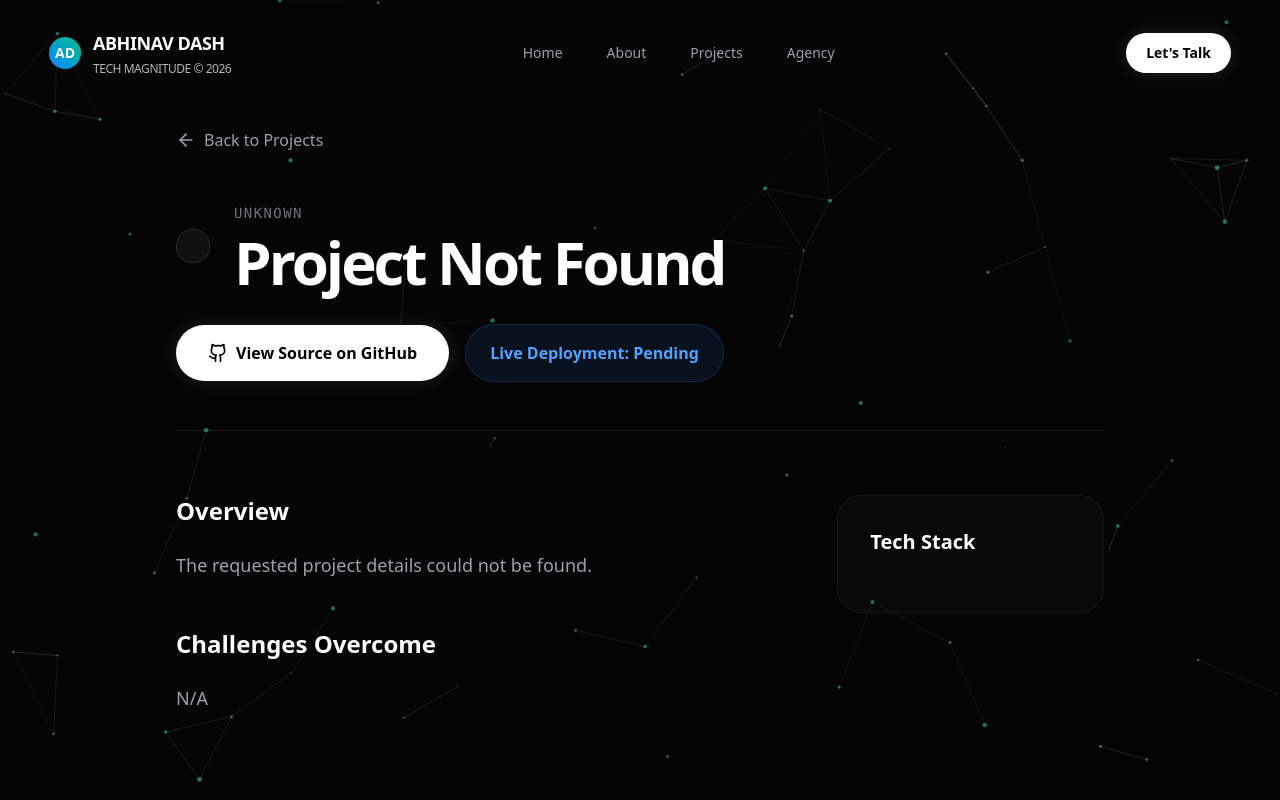
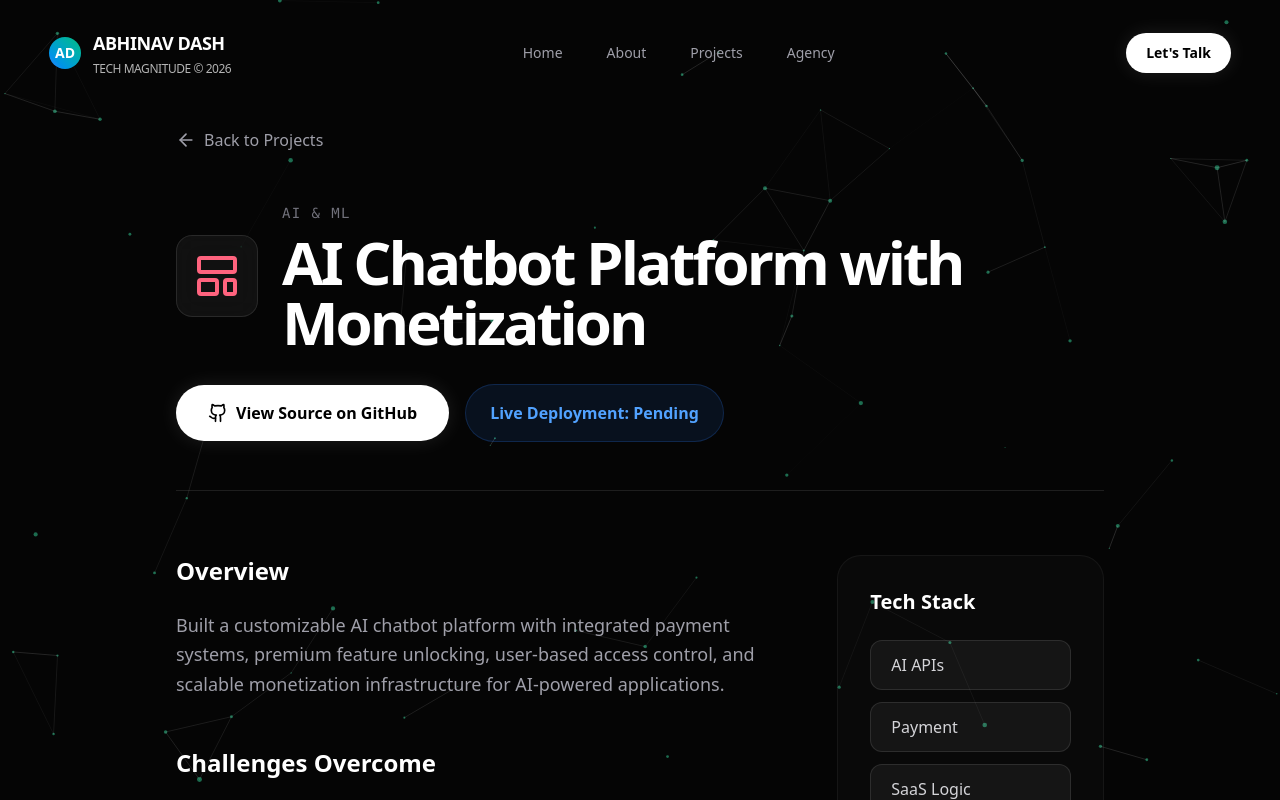
Before and after one commit to lightcode01-oss/Portfolio, a Next.js app: page /projects/ai-chatbot-monetization in a window 1280 px wide. Shown: the top 800 px of the page. Built offline with nearby package versions, Linux system fonts and the light colour scheme.

Commit message:
projects info edit 3

```diff
--- a/src/app/projects/[slug]/page.tsx
+++ b/src/app/projects/[slug]/page.tsx
@@ -13,52 +13,59 @@ export default function ProjectDetailsPage({ params }: { params: Promise<{ slug:
   const { slug } = use(params);
 
   const projectData = {
-    "ai-workspace": {
-      title: "AI Workspace",
-      category: "AI Infrastructure",
-      description:
-        "A scalable AI-powered workspace engineered for intelligent workflow execution, automation orchestration, and enterprise-level system integration. Designed to optimize operational processes through modular AI pipelines and real-time automation systems.",
-      tech: ["TypeScript", "Next.js", "AI Pipelines", "Node.js", "Automation"],
+    "nexus-os": {
+      title: "NEXUS OS — Autonomous AI Company Operating System",
+      category: "AI & ML",
+      description: "Designed and architected an enterprise-grade multi-agent AI operating system capable of managing autonomous AI employees, workflow execution, intelligent task delegation, memory systems, and real-world business automation pipelines.",
+      tech: ["Python", "FastAPI", "Next.js", "AI Agents", "Supabase", "Docker"],
       github: "https://github.com/lightcode01-oss/AI---WORKPLACE",
-      challenges:
-        "Designing asynchronous AI workflows capable of handling real-time operations, intelligent task execution, and scalable system communication without impacting frontend responsiveness or system stability.",
+      challenges: "Architecting a highly scalable multi-agent system where independent AI modules can communicate seamlessly without race conditions or memory leaks.",
       icon: <Cpu className="w-12 h-12 text-indigo-400" />
     },
-
-    "gdg-hackathon": {
-      title: "GDG Hackathon Core",
-      category: "Full Stack Engineering",
-      description:
-        "Developed a high-impact full-stack solution during the GDG Hackathon focused on scalability, modern user experience, and rapid deployment. Integrated multiple APIs and optimized frontend responsiveness for real-world usability.",
-      tech: ["JavaScript", "React", "Express.js", "Tailwind CSS", "API Integration"],
-      github: "https://github.com/lightcode01-oss/GDG_HACKATHON",
-      challenges:
-        "Managing rapid development cycles within strict hackathon timelines while maintaining clean architecture, responsive design systems, and scalable backend integration.",
+    "ai-workflow-automation": {
+      title: "AI Workflow Automation System",
+      category: "Automation",
+      description: "Built advanced AI automation workflows for client outreach, intelligent messaging, follow-ups, and operational automation using AI-driven response generation and multi-node execution systems.",
+      tech: ["n8n", "LLMs", "AI Agents", "Workflows", "APIs"],
+      github: "https://github.com/lightcode01-oss/AI-Workflow",
+      challenges: "Handling rate limits, complex conditional logic, and state management across hundreds of concurrent webhook triggers and LLM processing chains.",
+      icon: <Server className="w-12 h-12 text-violet-400" />
+    },
+    "food-delivery-ecosystem": {
+      title: "AI-Powered Food Delivery Ecosystem",
+      category: "Full Stack",
+      description: "Developed a scalable food delivery ecosystem integrating AI meal recommendations, real-time order tracking, cloud kitchen workflows, contactless delivery systems, live chat support, and eco-friendly operational infrastructure.",
+      tech: ["HTML", "CSS", "SCSS", "Java Script", "MongoDB", "Python"],
+      github: "https://github.com/lightcode01-oss/food-delivery",
+      challenges: "Maintaining sub-second latency for live order tracking using WebSockets while running computationally heavy AI recommendation algorithms in the background.",
       icon: <LayoutTemplate className="w-12 h-12 text-blue-400" />
     },
-
-    "esp-32-project": {
-      title: "ESP-32 Automata",
-      category: "IoT & Automation",
-      description:
-        "An IoT-based automation platform leveraging ESP-32 hardware for smart communication, real-time device control, wireless automation, and scalable sensor-driven operational systems.",
-      tech: ["C++", "ESP-32", "IoT", "WebSockets", "Hardware Automation"],
-      github: "https://github.com/lightcode01-oss/ESP-32-Project",
-      challenges:
-        "Optimizing hardware memory usage, ensuring stable real-time communication, and maintaining efficient wireless connectivity in resource-constrained IoT environments.",
-      icon: <Server className="w-12 h-12 text-emerald-400" />
+    "ai-saas-platform": {
+      title: "AI SaaS Subscription & Access Control Platform",
+      category: "Full Stack",
+      description: "Created a secure SaaS infrastructure with subscription management, premium AI feature access control, payment integration, user authentication, and scalable permission-based system architecture.",
+      tech: ["Next.js", "Firebase", "Authentication", "Payments", "Node.js"],
+      github: "https://github.com/lightcode01-oss/AI-SaaS",
+      challenges: "Ensuring 100% secure webhook processing for payment integration and building a flexible role-based access control (RBAC) system.",
+      icon: <Cpu className="w-12 h-12 text-emerald-400" />
     },
-
-    "dsa-vault": {
-      title: "Optimized DSA Vault",
-      category: "Core Engineering",
-      description:
-        "Comprehensive repository of optimized Data Structures and Algorithms implementations focused on computational efficiency, advanced problem-solving techniques, and scalable algorithmic architecture using C++ and Java.",
-      tech: ["C++", "Java", "Algorithms", "Optimization", "Problem Solving"],
-      github: "https://github.com/lightcode01-oss/CPP-C-DSA",
-      challenges:
-        "Building highly optimized implementations of complex algorithms while balancing execution speed, memory efficiency, and maintainable code structure.",
-      icon: <Cpu className="w-12 h-12 text-orange-400" />
+    "edtech-automation": {
+      title: "Educational Content Automation System",
+      category: "Automation",
+      description: "Developed AI-assisted educational systems for generating structured notes, previous-year questions, formula roadmaps, and academic resources focused on scalable learning workflows and exam preparation.",
+      tech: ["Python", "OCR", "PDF Automation", "EdTech", "AI"],
+      github: "https://github.com/lightcode01-oss/EdTech-Automation",
+      challenges: "Designing robust OCR pipelines capable of reading complex mathematical formulas and poorly scanned PDFs with high accuracy.",
+      icon: <Server className="w-12 h-12 text-orange-400" />
+    },
+    "ai-chatbot-monetization": {
+      title: "AI Chatbot Platform with Monetization",
+      category: "AI & ML",
+      description: "Built a customizable AI chatbot platform with integrated payment systems, premium feature unlocking, user-based access control, and scalable monetization infrastructure for AI-powered applications.",
+      tech: ["AI APIs", "Payment", "SaaS Logic", "Custom UI", "Next.js"],
+      github: "https://github.com/lightcode01-oss/AI-Chatbot",
+      challenges: "Managing conversational context length efficiently to minimize API token costs while maintaining high-quality responses.",
+      icon: <LayoutTemplate className="w-12 h-12 text-rose-400" />
     }
   }[slug] || {
     title: "Project Not Found",
--- a/src/app/projects/page.tsx
+++ b/src/app/projects/page.tsx
@@ -49,52 +49,71 @@ function TiltCard({ children, className }: { children: React.ReactNode, classNam
 
 const projects = [
   {
-    title: "AI Workspace",
-    slug: "ai-workspace",
-    category: "AI Infrastructure",
-    tech: ["TypeScript", "Next.js", "AI Workflows", "Automation", "Node.js"],
-    description: "Enterprise-focused AI workspace built for intelligent workflow orchestration, AI-powered automation pipelines, scalable system integration, and real-time operational efficiency.",
+    title: "NEXUS OS — Autonomous AI Company Operating System",
+    slug: "nexus-os",
+    category: "AI & ML",
+    tech: ["Python", "FastAPI", "Next.js", "AI Agents"],
+    description: "Designed and architected an enterprise-grade multi-agent AI operating system capable of managing autonomous AI employees, workflow execution, intelligent task delegation, memory systems, and real-world business automation pipelines.",
     bg: "from-indigo-500/20 to-purple-500/20",
     accent: "text-indigo-400",
-    github: "https://github.com/lightcode01-oss/AI---WORKPLACE",
+    github: "https://github.com/lightcode01-oss/NEXUS-OS",
     live: null
   },
-
   {
-    title: "GDG Hackathon Core",
-    slug: "gdg-hackathon",
-    category: "Full Stack Engineering",
-    tech: ["JavaScript", "React", "Modern Web Tech", "APIs"],
-    description: "Built a scalable hackathon solution focused on modern UI/UX, rapid deployment, real-world usability, and seamless third-party API integrations under high-pressure development timelines.",
+    title: "AI Workflow Automation System",
+    slug: "ai-workflow-automation",
+    category: "Automation",
+    tech: ["n8n", "LLMs", "AI Agents", "Workflows"],
+    description: "Built advanced AI automation workflows for client outreach, intelligent messaging, follow-ups, and operational automation using AI-driven response generation and multi-node execution systems.",
+    bg: "from-violet-500/20 to-fuchsia-500/20",
+    accent: "text-violet-400",
+    github: "https://github.com/lightcode01-oss/AI-Workflow",
+    live: null
+  },
+  {
+    title: "AI-Powered Food Delivery Ecosystem",
+    slug: "food-delivery-ecosystem",
+    category: "Full Stack",
+    tech: ["Next.js", "Node.js", "Socket.IO", "AI Systems"],
+    description: "Developed a scalable food delivery ecosystem integrating AI meal recommendations, real-time order tracking, cloud kitchen workflows, contactless delivery systems, live chat support, and eco-friendly operational infrastructure.",
     bg: "from-blue-500/20 to-cyan-500/20",
     accent: "text-blue-400",
-    github: "https://github.com/lightcode01-oss/GDG_HACKATHON",
+    github: "https://github.com/lightcode01-oss/Food-Delivery",
     live: null
   },
-
   {
-    title: "ESP-32 Automata",
-    slug: "esp-32-project",
-    category: "IoT & Automation",
-    tech: ["C++", "ESP-32", "IoT", "Hardware Systems"],
-    description: "Real-time IoT automation system using ESP-32 for smart device communication, automation workflows, sensor integration, and wireless operational control.",
+    title: "AI SaaS Subscription & Access Control Platform",
+    slug: "ai-saas-platform",
+    category: "Full Stack",
+    tech: ["Next.js", "Firebase", "Authentication", "Payments"],
+    description: "Created a secure SaaS infrastructure with subscription management, premium AI feature access control, payment integration, user authentication, and scalable permission-based system architecture.",
     bg: "from-emerald-500/20 to-teal-500/20",
     accent: "text-emerald-400",
-    github: "https://github.com/lightcode01-oss/ESP-32-Project",
+    github: "https://github.com/lightcode01-oss/AI-SaaS",
     live: null
   },
-
   {
-    title: "Optimized DSA Vault",
-    slug: "dsa-vault",
-    category: "Core Engineering",
-    tech: ["C++", "Java", "DSA", "Algorithm Optimization"],
-    description: "Advanced repository of optimized Data Structures and Algorithms implementations focused on performance engineering, problem-solving efficiency, and scalable computational logic.",
+    title: "Educational Content Automation System",
+    slug: "edtech-automation",
+    category: "Automation",
+    tech: ["Python", "OCR", "PDF Automation", "EdTech"],
+    description: "Developed AI-assisted educational systems for generating structured notes, previous-year questions, formula roadmaps, and academic resources focused on scalable learning workflows and exam preparation.",
     bg: "from-orange-500/20 to-pink-500/20",
     accent: "text-orange-400",
-    github: "https://github.com/lightcode01-oss/CPP-C-DSA",
+    github: "https://github.com/lightcode01-oss/EdTech-Automation",
     live: null
   },
+  {
+    title: "AI Chatbot Platform with Monetization",
+    slug: "ai-chatbot-monetization",
+    category: "AI & ML",
+    tech: ["AI APIs", "Payment", "SaaS Logic", "Custom UI"],
+    description: "Built a customizable AI chatbot platform with integrated payment systems, premium feature unlocking, user-based access control, and scalable monetization infrastructure for AI-powered applications.",
+    bg: "from-rose-500/20 to-red-500/20",
+    accent: "text-rose-400",
+    github: "https://github.com/lightcode01-oss/AI-Chatbot",
+    live: null
+  }
 ];
 
 const filters = ["All", "AI & ML", "Automation", "Full Stack", "Core Tech"];
--- a/src/components/Hero3D.tsx
+++ b/src/components/Hero3D.tsx
@@ -92,6 +92,7 @@ export default function Hero3D() {
                   fill
                   sizes="(max-width: 768px) 100vw, (max-width: 1200px) 50vw, 33vw"
                   className="object-cover group-hover:scale-110 transition-transform duration-700 ease-out"
+                  style={{ objectPosition: "center 15%" }}
                   priority
                 />
               </div>
--- a/src/components/Projects.tsx
+++ b/src/components/Projects.tsx
@@ -1,56 +1,74 @@
 'use client';
 import { motion } from 'framer-motion';
+import Link from 'next/link';
+import { ExternalLink } from 'lucide-react';
 
 export default function Projects() {
   const projects = [
     {
-      title: "NEXUS OS — Autonomous AI Company Operating System",
-      tech: "Python, FastAPI, Next.js, TypeScript, LangChain, OpenAI APIs, Supabase, PostgreSQL, Docker, AI Agents",
-      description: "Designed and architected an enterprise-grade multi-agent AI operating system capable of managing autonomous AI employees, workflow execution, intelligent task delegation, memory systems, and real-world business automation pipelines.",
+      title: "AI Workspace",
+      slug: "ai-workspace",
+      tech: "TypeScript, Next.js, Node.js, AI Workflows, Automation Systems",
+      description:
+        "Developed an AI-focused workspace designed for workflow automation, intelligent system integration, scalable backend operations, and AI-driven process execution using modern TypeScript architecture.",
       bg: "from-indigo-500/20 to-purple-500/20",
-      accent: "text-indigo-400"
+      accent: "text-indigo-400",
+      githubUrl: "https://github.com/lightcode01-oss/AI---WORKPLACE",
+      liveUrl: ""
     },
 
     {
-      title: "AI Workflow Automation System",
-      tech: "n8n, LLMs, API Integrations, AI Agents, Workflow Nodes",
-      description: "Built advanced AI automation workflows for client outreach, intelligent messaging, follow-ups, and operational automation using AI-driven response generation and multi-node execution systems.",
+      title: "Automation Workflows",
+      slug: "n8n-workflows",
+      tech: "n8n, APIs, Workflow Automation, AI Agents, Integrations",
+      description:
+        "Built advanced workflow automation pipelines using n8n for API integrations, automated operations, intelligent execution flows, and scalable business automation systems.",
       bg: "from-violet-500/20 to-fuchsia-500/20",
-      accent: "text-violet-400"
+      accent: "text-violet-400",
+      githubUrl: "https://github.com/lightcode01-oss/techmagnitude_n8nworkflows",
+      liveUrl: ""
     },
 
     {
-      title: "AI-Powered Food Delivery Ecosystem",
-      tech: "Next.js, Node.js, MongoDB, Socket.IO, AI Recommendation Systems, Real-Time APIs",
-      description: "Developed a scalable food delivery ecosystem integrating AI meal recommendations, real-time order tracking, cloud kitchen workflows, contactless delivery systems, live chat support, and eco-friendly operational infrastructure.",
+      title: "Food Delivery Platform",
+      slug: "food-delivery-platform",
+      tech: "HTM, CSS , SCSS, Java Script, Python",
+      description:
+        "Developed a modern food delivery platform featuring responsive frontend architecture, scalable backend integration, real-time operational workflows, and optimized user experience systems.",
       bg: "from-blue-500/20 to-cyan-500/20",
-      accent: "text-blue-400"
+      accent: "text-blue-400",
+      githubUrl: "https://github.com/lightcode01-oss/foods-delivery",
+      liveUrl: ""
     },
 
     {
-      title: "AI SaaS Subscription & Access Control Platform",
-      tech: "Next.js, Firebase, Node.js, Authentication Systems, Payment Gateway APIs",
-      description: "Created a secure SaaS infrastructure with subscription management, premium AI feature access control, payment integration, user authentication, and scalable permission-based system architecture.",
-      bg: "from-emerald-500/20 to-teal-500/20",
-      accent: "text-emerald-400"
+      title: "GDG Hackathon Project",
+      slug: "gdg-hackathon-project",
+      tech: "JavaScript, React, APIs, Modern Web Technologies",
+      description:
+        "Built a scalable hackathon solution focused on modern UI/UX, frontend responsiveness, real-world functionality, and efficient API integration under rapid development timelines.",
+      bg: "from-sky-500/20 to-blue-500/20",
+      accent: "text-sky-400",
+      githubUrl: "https://github.com/lightcode01-oss/GDG_HACKATHON",
+      liveUrl: ""
     },
 
     {
-      title: "Educational Content Automation System",
-      tech: "Python, AI Content Structuring, OCR Systems, PDF Automation, EdTech Workflows",
-      description: "Developed AI-assisted educational systems for generating structured notes, previous-year questions, formula roadmaps, and academic resources focused on scalable learning workflows and exam preparation.",
-      bg: "from-orange-500/20 to-pink-500/20",
-      accent: "text-orange-400"
+      title: "ESP-32 IoT Automation System",
+      slug: "esp32-iot-automation",
+      tech: "C++, ESP-32, IoT, Hardware Automation, Embedded Systems",
+      description:
+        "Created an ESP-32 based automation system for real-time device communication, IoT operations, wireless control systems, and smart hardware integration workflows.",
+      bg: "from-emerald-500/20 to-teal-500/20",
+      accent: "text-emerald-400",
+      githubUrl: "https://github.com/lightcode01-oss/ESP-32-Project",
+      liveUrl: ""
     },
 
-    {
-      title: "AI Chatbot Platform with Monetization",
-      tech: "Custom UI, AI APIs, Payment Integration, Authentication, SaaS Logic",
-      description: "Built a customizable AI chatbot platform with integrated payment systems, premium feature unlocking, user-based access control, and scalable monetization infrastructure for AI-powered applications.",
-      bg: "from-rose-500/20 to-red-500/20",
-      accent: "text-rose-400"
-    },
+
+
   ];
+
 
   return (
     <section className="relative w-full py-32 bg-[#050505] px-6 sm:px-12 z-20 overflow-hidden text-white border-t border-white/5">
@@ -91,9 +109,24 @@ export default function Projects() {
                 <div className="flex items-center justify-between mt-8">
                   <p className={`${p.accent} font-mono text-xs uppercase tracking-widest bg-white/5 px-4 py-2 rounded-full border border-white/5`}>{p.tech}</p>
 
-                  <button className="w-12 h-12 rounded-full bg-white/5 border border-white/10 flex items-center justify-center group-hover:bg-white group-hover:text-black transition-all duration-300 pointer-events-auto">
-                    <svg width="20" height="20" viewBox="0 0 24 24" fill="none" stroke="currentColor" strokeWidth="2" strokeLinecap="round" strokeLinejoin="round" className="transform group-hover:translate-x-1 group-hover:-translate-y-1 transition-transform"><line x1="5" y1="19" x2="19" y2="5"></line><polyline points="12 5 19 5 19 12"></polyline></svg>
-                  </button>
+                  <div className="flex gap-3 pointer-events-auto">
+                    <Link
+                      href={p.githubUrl || '/404'}
+                      target={p.githubUrl ? "_blank" : "_self"}
+                      className="w-12 h-12 rounded-full bg-white/5 border border-white/10 flex items-center justify-center hover:bg-white hover:text-black transition-all duration-300"
+                      title="Source Code"
+                    >
+                      <svg width="20" height="20" viewBox="0 0 24 24" fill="none" stroke="currentColor" strokeWidth="2" strokeLinecap="round" strokeLinejoin="round"><path d="M9 19c-5 1.5-5-2.5-7-3m14 6v-3.87a3.37 3.37 0 0 0-.94-2.61c3.14-.35 6.44-1.54 6.44-7A5.44 5.44 0 0 0 20 4.77 5.07 5.07 0 0 0 19.91 1S18.73.65 16 2.48a13.38 13.38 0 0 0-7 0C6.27.65 5.09 1 5.09 1A5.07 5.07 0 0 0 5 4.77a5.44 5.44 0 0 0-1.5 3.78c0 5.42 3.3 6.61 6.44 7A3.37 3.37 0 0 0 9 18.13V22"></path></svg>
+                    </Link>
+                    <Link
+                      href={p.liveUrl || '/404'}
+                      target={p.liveUrl ? "_blank" : "_self"}
+                      className="w-12 h-12 rounded-full bg-white/5 border border-white/10 flex items-center justify-center hover:bg-white hover:text-black transition-all duration-300"
+                      title="Live Demo"
+                    >
+                      <ExternalLink size={20} strokeWidth={2} />
+                    </Link>
+                  </div>
                 </div>
               </div>
             </motion.div>
```
Also changed, not shown: src/app/about/page.tsx (+30 -3 lines), src/app/agency/page.tsx (+33 -6 lines).
